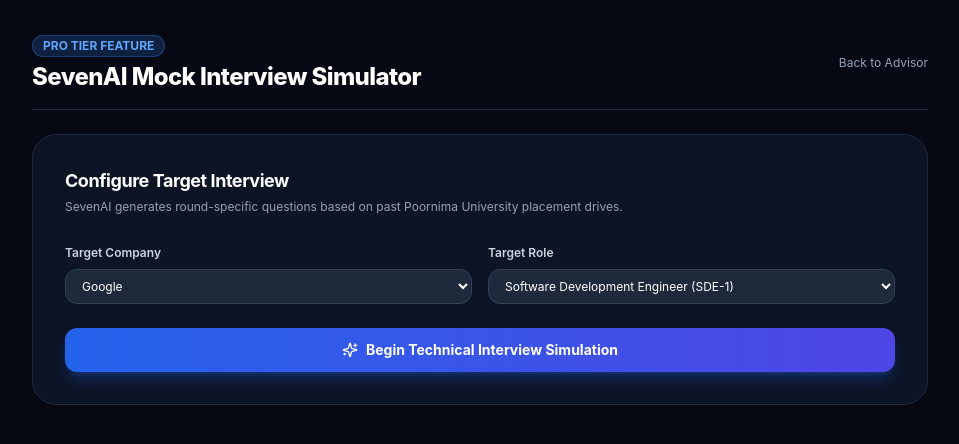
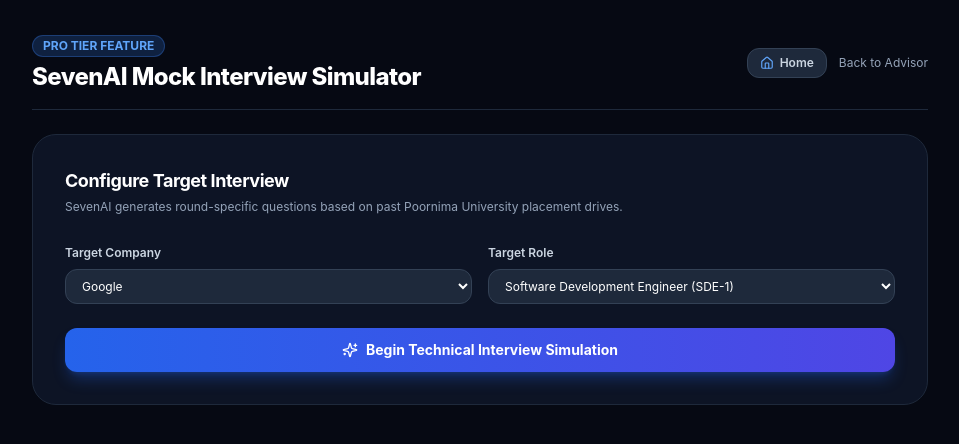
Before and after one commit to xocru5-bawmuV-tytqip/placetrack, a Next.js app: page /ai/interview in a window 1280 px wide. Shown: the top 444 px of the page, without its empty margins (160-1119 px from the left). Built offline with nearby package versions, Linux system fonts and the light colour scheme; a web font is replaced by a local one.

Commit message:
feat: add explicit Home button to Navbar and header of every page

```diff
--- a/app/(auth)/login/page.tsx
+++ b/app/(auth)/login/page.tsx
@@ -4,7 +4,7 @@
 import { signIn } from 'next-auth/react'
 import { useRouter } from 'next/navigation'
 import Link from 'next/link'
-import { Mail, Lock, Loader2, ArrowRight } from 'lucide-react'
+import { Mail, Lock, Loader2, ArrowRight, Home } from 'lucide-react'
 import toast from 'react-hot-toast'
 
 export default function LoginPage() {
@@ -58,6 +58,16 @@
 
   return (
     <div className="w-full max-w-md mx-auto space-y-6">
+      <div className="flex items-center justify-between">
+        <Link
+          href="/"
+          className="inline-flex items-center gap-1.5 px-3 py-1.5 rounded-xl bg-slate-800/80 hover:bg-slate-700 border border-slate-700 text-xs font-semibold text-slate-300 transition"
+        >
+          <Home className="w-4 h-4 text-blue-400" />
+          <span>Go to Home</span>
+        </Link>
+      </div>
+
       <div className="text-center space-y-2">
         <h1 className="text-2xl sm:text-3xl font-extrabold tracking-tight text-white">
           Sign In to PlaceTrack
--- a/app/(auth)/register/page.tsx
+++ b/app/(auth)/register/page.tsx
@@ -3,7 +3,7 @@
 import { useState } from 'react'
 import { useRouter } from 'next/navigation'
 import Link from 'next/link'
-import { User, Mail, Lock, ShieldCheck, GraduationCap, Building, Loader2, ArrowRight, CheckCircle2 } from 'lucide-react'
+import { User, Mail, Lock, ShieldCheck, GraduationCap, Building, Loader2, ArrowRight, CheckCircle2, Home } from 'lucide-react'
 import toast from 'react-hot-toast'
 
 export default function RegisterPage() {
@@ -89,6 +89,16 @@
 
   return (
     <div className="w-full max-w-lg mx-auto space-y-6">
+      <div className="flex items-center justify-between">
+        <Link
+          href="/"
+          className="inline-flex items-center gap-1.5 px-3 py-1.5 rounded-xl bg-slate-800/80 hover:bg-slate-700 border border-slate-700 text-xs font-semibold text-slate-300 transition"
+        >
+          <Home className="w-4 h-4 text-blue-400" />
+          <span>Go to Home</span>
+        </Link>
+      </div>
+
       <div className="text-center space-y-2">
         <div className="inline-flex items-center gap-2 px-3 py-1 rounded-full bg-blue-500/10 border border-blue-500/20 text-blue-400 text-xs font-semibold">
           <ShieldCheck className="w-3.5 h-3.5" />
--- a/app/(protected)/ai/interview/page.tsx
+++ b/app/(protected)/ai/interview/page.tsx
@@ -1,7 +1,7 @@
 'use client'
 
 import { useState } from 'react'
-import { Sparkles, CheckCircle2, ArrowRight, Loader2, Award, Clock } from 'lucide-react'
+import { Sparkles, CheckCircle2, ArrowRight, Loader2, Award, Clock, Home } from 'lucide-react'
 import Link from 'next/link'
 import toast from 'react-hot-toast'
 
@@ -67,9 +67,18 @@
             </div>
             <h1 className="text-2xl font-extrabold text-white">SevenAI Mock Interview Simulator</h1>
           </div>
-          <Link href="/ai" className="text-xs text-slate-400 hover:text-white">
-            Back to Advisor
-          </Link>
+          <div className="flex items-center gap-3">
+            <Link
+              href="/"
+              className="flex items-center gap-1.5 px-3 py-1.5 rounded-lg bg-slate-800 hover:bg-slate-700 text-xs font-semibold text-slate-300 border border-slate-700 transition"
+            >
+              <Home className="w-3.5 h-3.5 text-blue-400" />
+              <span>Home</span>
+            </Link>
+            <Link href="/ai" className="text-xs text-slate-400 hover:text-white">
+              Back to Advisor
+            </Link>
+          </div>
         </div>
 
         {/* STEP 1: SETUP */}
--- a/app/(protected)/ai/page.tsx
+++ b/app/(protected)/ai/page.tsx
@@ -1,7 +1,7 @@
 'use client'
 
 import { useState } from 'react'
-import { Bot, Send, AlertTriangle, Sparkles, RefreshCw, Loader2 } from 'lucide-react'
+import { Bot, Send, AlertTriangle, Sparkles, RefreshCw, Loader2, Home } from 'lucide-react'
 import Link from 'next/link'
 
 interface Message {
@@ -97,6 +97,13 @@
         </div>
 
         <div className="flex items-center gap-3">
+          <Link
+            href="/"
+            className="flex items-center gap-1.5 px-3 py-1.5 rounded-lg bg-slate-800 hover:bg-slate-700 text-xs font-semibold text-slate-300 border border-slate-700 transition"
+          >
+            <Home className="w-3.5 h-3.5 text-blue-400" />
+            <span>Home</span>
+          </Link>
           <Link
             href="/ai/interview"
             className="hidden sm:flex items-center gap-1.5 px-3 py-1.5 rounded-lg bg-slate-800 hover:bg-slate-700 text-xs font-semibold text-slate-300 border border-slate-700"
--- a/app/(protected)/dashboard/page.tsx
+++ b/app/(protected)/dashboard/page.tsx
@@ -5,7 +5,7 @@
 import {
   Users, Building2, GraduationCap, TrendingUp,
   MessageSquare, Bot, Bell, ChevronRight, Star,
-  ArrowUpRight, Briefcase, BookOpen, Linkedin
+  ArrowUpRight, Briefcase, BookOpen, Linkedin, Home
 } from 'lucide-react'
 
 async function getDashboardData(userId: string) {
@@ -50,6 +50,13 @@
             <p className="text-sm text-white/50">Poornima University Placement Portal</p>
           </div>
           <div className="flex items-center gap-3">
+            <Link
+              href="/"
+              className="flex items-center gap-2 px-3 py-2 rounded-lg bg-white/5 hover:bg-white/10 border border-white/10 transition-colors text-sm font-medium text-slate-200"
+            >
+              <Home className="w-4 h-4 text-blue-400" />
+              <span>Home</span>
+            </Link>
             <button className="p-2 rounded-lg bg-white/5 hover:bg-white/10 transition-colors">
               <Bell className="w-5 h-5 text-white/70" />
             </button>
--- a/components/layout/Navbar.tsx
+++ b/components/layout/Navbar.tsx
@@ -17,10 +17,16 @@
   Building2,
   Users,
   BookOpen,
+  Home,
 } from "lucide-react";
 import Image from "next/image";
 
 const navLinks = [
+  {
+    label: "Home",
+    href: "/",
+    icon: Home,
+  },
   {
     label: "Universities",
     href: "/universities",
```
